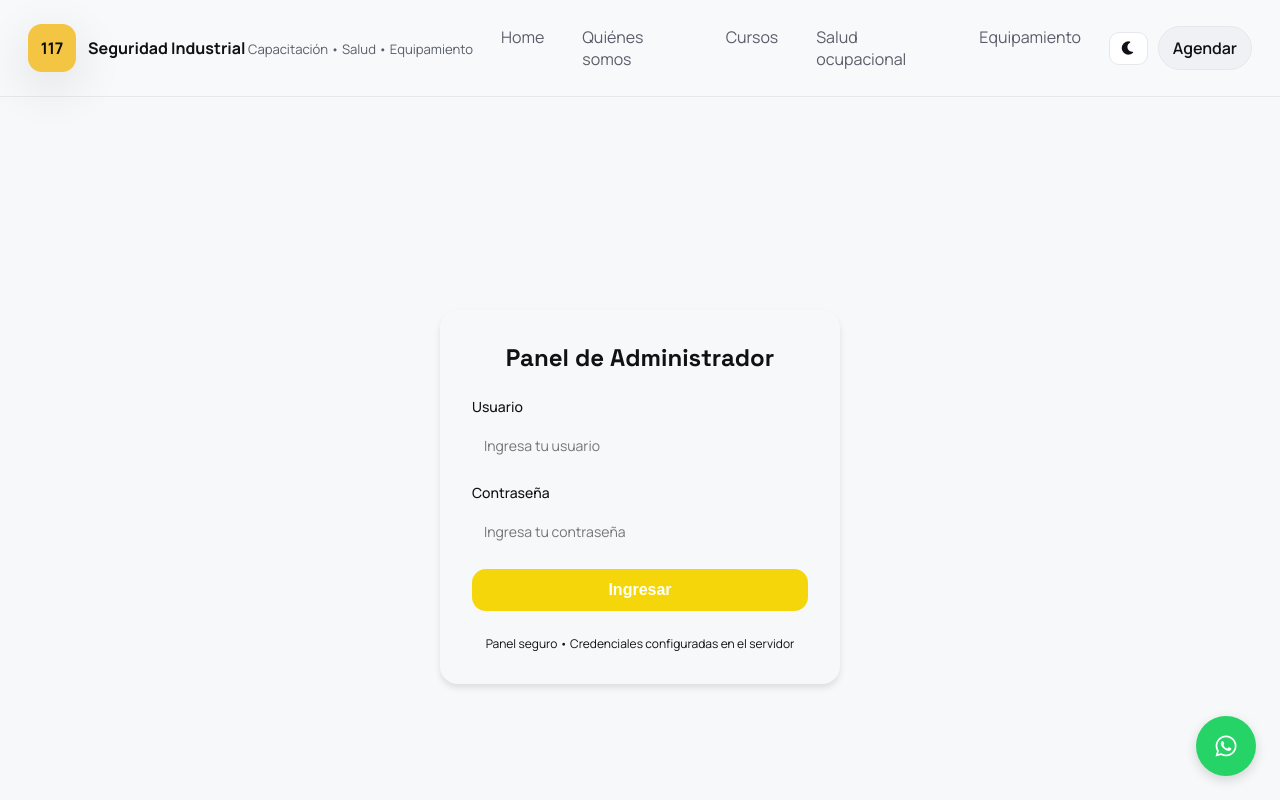
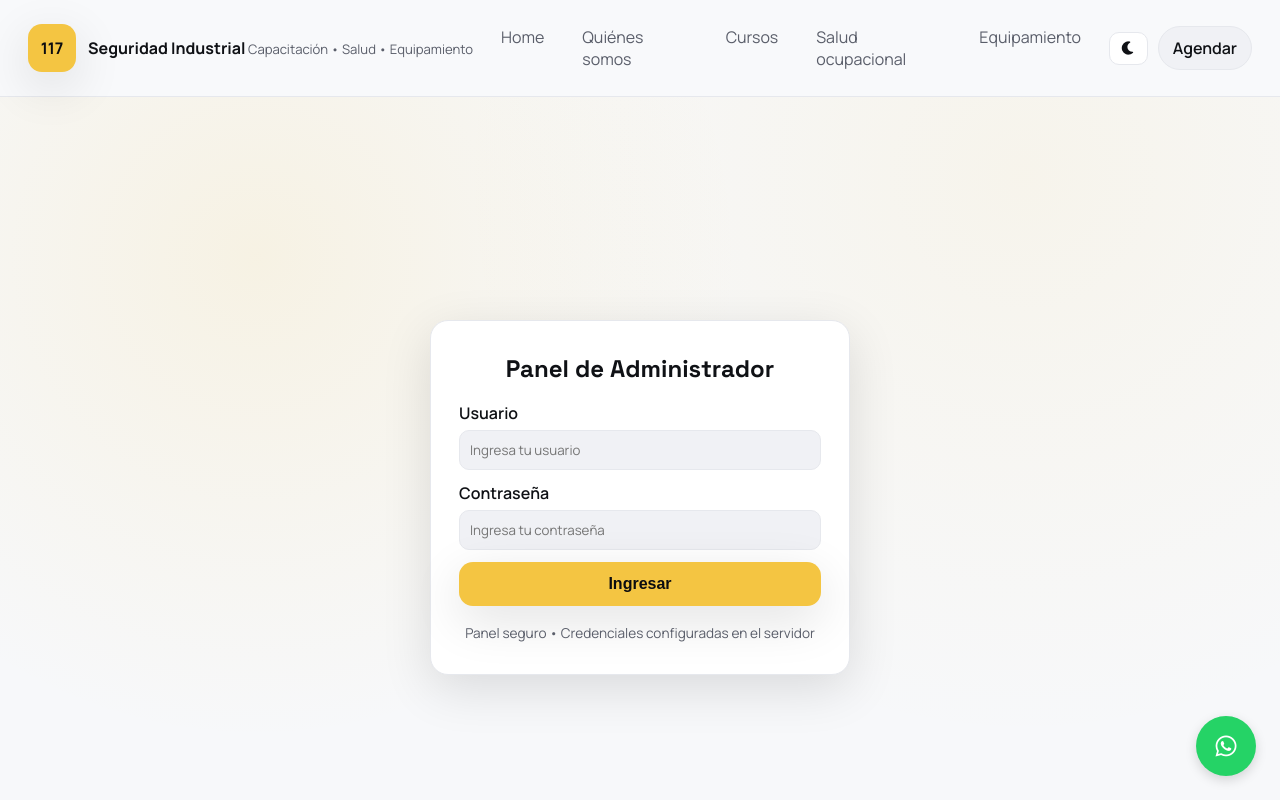
Before and after one commit to Servas20900/117_Seguridad_Industrial, a React (Vite) app: page /admin-login in a window 1280 px wide. Shown: the top 800 px of the page. Built offline with nearby package versions, Linux system fonts and the light colour scheme; no server answers.

Commit message:
feat: mejoras UI y descarga botiquin

```diff
--- a/src/pages/EquipmentPage.tsx
+++ b/src/pages/EquipmentPage.tsx
@@ -17,9 +17,44 @@ export default function EquipmentPage() {
     <main>
       <section id="equipment" className="panel">
         <div className="panel-head">
-          <p className="eyebrow">Equipamiento</p>
-          <h2>Botiquines e insumos listos para su operación.</h2>
-          <p className="lede">Gestione listas de botiquines, recargas y kits especializados para sus necesidades de emergencia.</p>
+          <div style={{ display: 'flex', justifyContent: 'space-between', alignItems: 'flex-start', gap: '16px', flexWrap: 'wrap' }}>
+            <div>
+              <p className="eyebrow">Equipamiento</p>
+              <h2>Botiquines e insumos listos para su operación.</h2>
+              <p className="lede">Gestione listas de botiquines, recargas y kits especializados para sus necesidades de emergencia.</p>
+            </div>
+            <a
+              href="/publicidad-botiquin.pdf"
+              download="publicidad-botiquin.pdf"
+              style={{
+                display: 'flex',
+                alignItems: 'center',
+                gap: '8px',
+                padding: '12px 16px',
+                backgroundColor: 'var(--accent)',
+                color: '#0b0c10',
+                borderRadius: 'var(--radius-md)',
+                textDecoration: 'none',
+                fontWeight: '700',
+                transition: 'transform var(--transition), box-shadow var(--transition)',
+                boxShadow: 'var(--shadow-soft)',
+                whiteSpace: 'nowrap'
+              }}
+              onMouseEnter={(e) => {
+                e.currentTarget.style.transform = 'translateY(-2px)'
+                e.currentTarget.style.boxShadow = 'var(--shadow-strong)'
+              }}
+              onMouseLeave={(e) => {
+                e.currentTarget.style.transform = 'translateY(0)'
+                e.currentTarget.style.boxShadow = 'var(--shadow-soft)'
+              }}
+              title="Descargar PDF de publicidad de botiquines"
+              aria-label="Descargar publicidad de botiquines"
+            >
+              <i className="fas fa-download"></i>
+              <span>Publicidad Botiquín</span>
+            </a>
+          </div>
         </div>
         {loading ? (
           <div className="loading" style={{ textAlign: 'center', padding: '60px 20px' }}>
--- a/src/pages/LoginPage.tsx
+++ b/src/pages/LoginPage.tsx
@@ -41,37 +41,14 @@ export default function LoginPage() {
   }
 
   return (
-    <div style={{
-      minHeight: '100vh',
-      display: 'flex',
-      alignItems: 'center',
-      justifyContent: 'center',
-      background: 'var(--bg-primary)',
-      padding: '16px'
-    }}>
-      <div style={{
-        width: '100%',
-        maxWidth: '400px',
-        padding: '32px',
-        background: 'var(--bg-secondary)',
-        borderRadius: 'var(--radius-lg)',
-        boxShadow: '0 4px 6px rgba(0,0,0,0.1)'
-      }}>
-        <h2 style={{ marginBottom: '24px', textAlign: 'center', color: 'var(--text-primary)' }}>
-          Panel de Administrador
-        </h2>
+    <main className="auth-shell">
+      <section className="auth-card" aria-labelledby="admin-login-title">
+        <h2 id="admin-login-title">Panel de Administrador</h2>
 
-        <form onSubmit={handleSubmit} style={{ display: 'flex', flexDirection: 'column', gap: '16px' }}>
+        <form onSubmit={handleSubmit} className="auth-actions">
           <div>
-            <label style={{
-              display: 'block',
-              marginBottom: '8px',
-              fontSize: '14px',
-              fontWeight: '500',
-              color: 'var(--text-primary)'
-            }}>
+            <label>
               Usuario
-            </label>
               <input
                 type="text"
                 value={username}
@@ -79,29 +56,13 @@ export default function LoginPage() {
                 placeholder="Ingresa tu usuario"
                 disabled={isLoading}
                 required
-              style={{
-                width: '100%',
-                padding: '12px',
-                border: '1px solid var(--border-color)',
-                borderRadius: 'var(--radius-md)',
-                fontSize: '14px',
-                background: 'var(--bg-primary)',
-                color: 'var(--text-primary)',
-                boxSizing: 'border-box'
-              }}
               />
+            </label>
           </div>
 
           <div>
-            <label style={{
-              display: 'block',
-              marginBottom: '8px',
-              fontSize: '14px',
-              fontWeight: '500',
-              color: 'var(--text-primary)'
-            }}>
+            <label>
               Contraseña
-            </label>
               <input
                 type="password"
                 value={password}
@@ -109,60 +70,19 @@ export default function LoginPage() {
                 placeholder="Ingresa tu contraseña"
                 disabled={isLoading}
                 required
-              style={{
-                width: '100%',
-                padding: '12px',
-                border: '1px solid var(--border-color)',
-                borderRadius: 'var(--radius-md)',
-                fontSize: '14px',
-                background: 'var(--bg-primary)',
-                color: 'var(--text-primary)',
-                boxSizing: 'border-box'
-              }}
               />
+            </label>
           </div>
 
-          {error && (
-            <div style={{
-              padding: '12px',
-              background: '#fee',
-              color: '#c33',
-              borderRadius: 'var(--radius-md)',
-              fontSize: '14px'
-            }}>
-              {error}
-            </div>
-          )}
+          {error && <div className="auth-error" role="alert">{error}</div>}
 
-          <button
-            type="submit"
-            disabled={isLoading}
-            style={{
-              padding: '12px',
-              background: 'linear-gradient(135deg, #f5d60bff, #f5d60bff)',
-              color: 'white',
-              border: 'none',
-              borderRadius: 'var(--radius-md)',
-              fontSize: '16px',
-              fontWeight: '600',
-              cursor: isLoading ? 'not-allowed' : 'pointer',
-              opacity: isLoading ? 0.6 : 1,
-              transition: 'opacity 0.2s'
-            }}
-          >
+          <button type="submit" disabled={isLoading} className="btn primary full">
             {isLoading ? 'Autenticando...' : 'Ingresar'}
           </button>
         </form>
 
-        <p style={{
-          marginTop: '24px',
-          fontSize: '12px',
-          color: 'var(--text-secondary)',
-          textAlign: 'center'
-        }}>
-          Panel seguro • Credenciales configuradas en el servidor
-        </p>
-      </div>
-    </div>
+        <p className="auth-meta">Panel seguro • Credenciales configuradas en el servidor</p>
+      </section>
+    </main>
   )
 }
--- a/src/styles.css
+++ b/src/styles.css
@@ -69,6 +69,16 @@ p { margin: 0; color: var(--text-subtle); }
 .btn.primary:hover { transform: translateY(-1px); box-shadow: var(--shadow-strong); }
 .btn.ghost { border-color: var(--border); background: transparent; color: var(--text); }
 .btn.ghost:hover { border-color: var(--accent); color: var(--accent-strong); }
+.btn.danger { background: #dc2626; color: #fff; box-shadow: var(--shadow-soft); }
+.btn.danger:hover { background: #b91c1c; box-shadow: var(--shadow-strong); }
+.btn.full { width: 100%; justify-content: center; }
+
+.auth-shell { min-height: 100vh; display: grid; place-items: center; padding: 24px; background: radial-gradient(circle at 20% 20%, rgba(244, 197, 66, 0.12), transparent 40%), radial-gradient(circle at 80% 10%, rgba(244, 197, 66, 0.08), transparent 45%), var(--bg); }
+.auth-card { width: min(420px, 100%); background: var(--surface); border: 1px solid var(--border); border-radius: var(--radius-lg); padding: 32px 28px; box-shadow: var(--shadow-soft); display: grid; gap: 18px; }
+.auth-card h2 { text-align: center; }
+.auth-meta { font-size: 0.85rem; color: var(--text-subtle); text-align: center; }
+.auth-error { padding: 12px; background: #fee; color: #c33; border-radius: var(--radius-md); font-size: 0.9rem; }
+.auth-actions { display: grid; gap: 12px; }
 
 main { display: flex; flex-direction: column; gap: 32px; }
 .hero { padding: 72px 24px 40px; background: radial-gradient(circle at 20% 20%, rgba(244, 197, 66, 0.15), transparent 40%), radial-gradient(circle at 80% 0%, rgba(244, 197, 66, 0.08), transparent 50%), linear-gradient(135deg, color-mix(in srgb, var(--surface) 60%, var(--bg) 40%), var(--bg)); }
@@ -203,37 +213,11 @@ input:focus, textarea:focus { outline: 2px solid var(--accent); border-color: va
   color: var(--text-subtle);
 }
 
-.admin-tabs {
-  display: flex;
-  gap: 12px;
-  margin-bottom: 30px;
-  border-bottom: 2px solid var(--border);
-  padding-bottom: 0;
-  flex-wrap: wrap;
-}
-
-.admin-tabs button {
-  padding: 12px 24px;
-  background: none;
-  border: none;
-  font-size: 1rem;
-  font-weight: 600;
-  color: var(--text-subtle);
-  cursor: pointer;
-  transition: all 0.2s;
-  border-bottom: 3px solid transparent;
-  margin-bottom: -2px;
-}
-
-.admin-tabs button:hover {
-  color: var(--text);
-  background: var(--surface);
-}
-
-.admin-tabs button.active {
-  color: var(--accent-strong);
-  border-bottom-color: var(--accent);
-}
+.admin-tabs { display: flex; gap: 10px; margin-bottom: 28px; flex-wrap: wrap; }
+.admin-tabs button { padding: 10px 16px; background: var(--surface); border: 1px solid var(--border); border-radius: var(--radius-md); font-weight: 600; color: var(--text-subtle); cursor: pointer; transition: transform var(--transition), box-shadow var(--transition), border var(--transition), color var(--transition); }
+.admin-tabs button:hover { border-color: var(--accent); color: var(--text); box-shadow: var(--shadow-soft); }
+.admin-tabs button.active { background: var(--accent); color: #0b0c10; border-color: var(--accent); box-shadow: var(--shadow-soft); }
+.admin-header-bar { display: flex; justify-content: space-between; align-items: flex-start; gap: 12px; flex-wrap: wrap; }
 
 .admin-content {
   background: var(--surface);
@@ -394,3 +378,20 @@ input:focus, textarea:focus { outline: 2px solid var(--accent); border-color: va
 .mb-2 {
   margin-bottom: 8px;
 }
+
+@media (max-width: 900px) {
+  .card-grid { grid-template-columns: repeat(auto-fit, minmax(220px, 1fr)); }
+  .admin-header-bar { flex-direction: column; align-items: flex-start; }
+}
+
+@media (max-width: 720px) {
+  .auth-card { padding: 24px 20px; }
+  .panel { padding: 24px 16px; }
+  .admin-tabs { gap: 8px; }
+}
+
+@media (max-width: 540px) {
+  .auth-shell { padding: 16px; }
+  .auth-card h2 { font-size: 1.3rem; }
+  .btn.full { width: 100%; }
+}
```
Also changed, not shown: src/pages/AdminPage.tsx (+10 -57 lines), 2 other files (tests, documents, lock files or other folders). Lines whose indentation alone changed are shown as unchanged.
